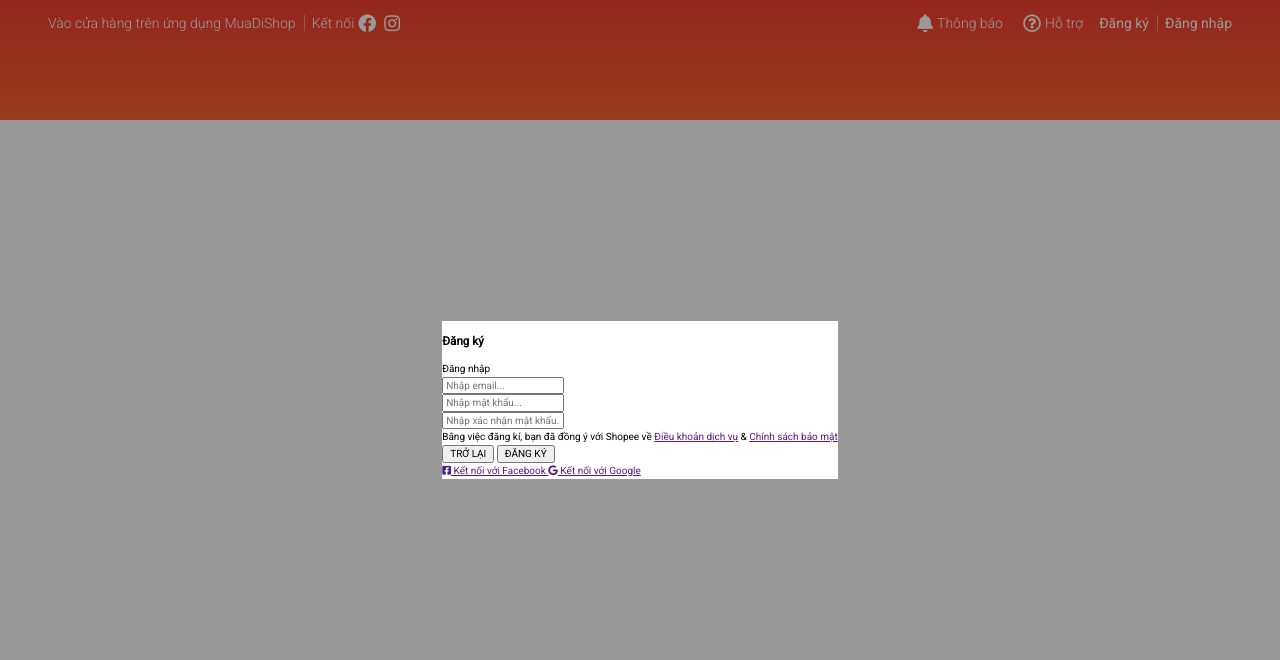
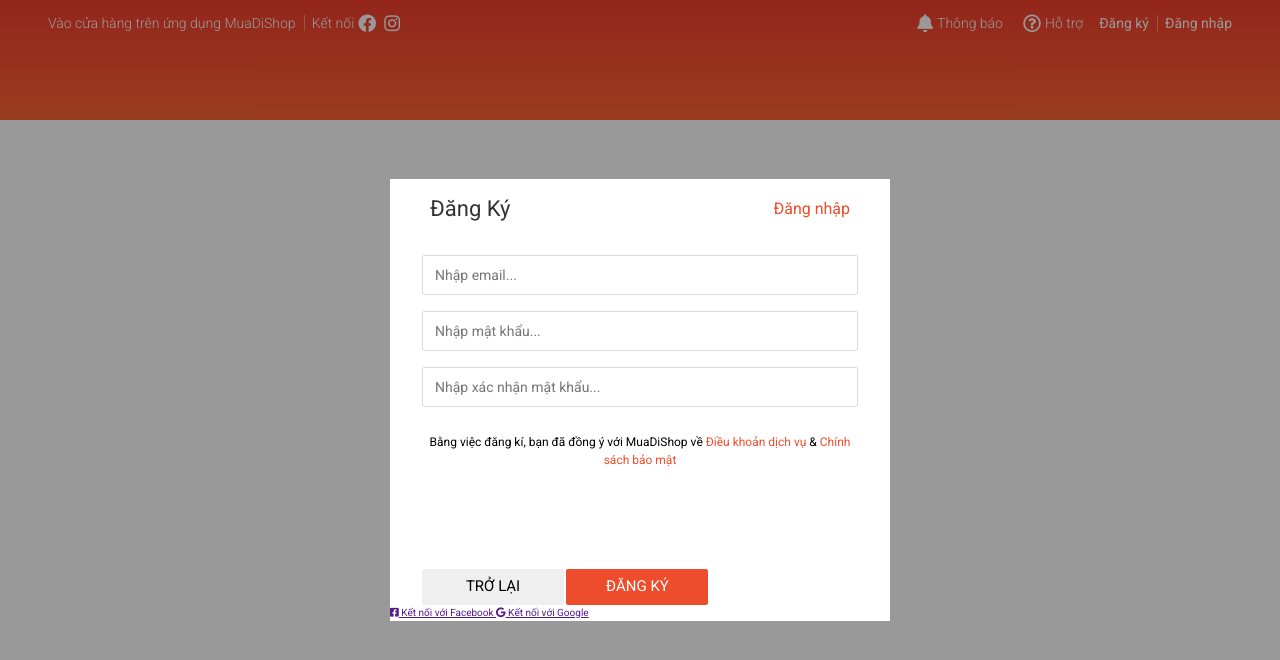
Before and after one commit to LongKool59/MuaDiShop, a plain HTML site: page index.html in a window 1280 px wide. Drawn offline with nearby package versions, Linux system fonts and the light colour scheme.

Commit message:
85. CSS Register form

```diff
--- a/assets/css/base.css
+++ b/assets/css/base.css
@@ -3,6 +3,7 @@
   --white-color: #fff;
   --black-color: #000;
   --text-color: #333;
+  --border-color: #dbdbdb;
 }
 
 * {
@@ -56,3 +57,17 @@
   display: block;
   margin: auto;
 }
+
+.btn {
+  min-width: 142px;
+  height: 36px;
+  text-decoration: none;
+  border: none;
+  border-radius: 2px;
+  font-size: 1.5rem;
+}
+
+.btn.btn--primary {
+  color: var(--white-color);
+  background-color: var(--primary-color);
+}
--- a/assets/css/main.css
+++ b/assets/css/main.css
@@ -235,3 +235,70 @@
   line-height: 40px;
   font-weight: 400;
 }
+
+/* Authen modal */
+
+.authen-form {
+  width: 500px;
+}
+
+.auth-form__container {
+  padding: 0 32px;
+}
+
+.auth-form__header {
+  display: flex;
+  align-items: center;
+  justify-content: space-between;
+  padding: 0 8px;
+}
+
+.auth-form__heading {
+  font-size: 2.2rem;
+  font-weight: 400;
+  color: var(--text-color);
+}
+
+.auth-form__switch-btn {
+  font-size: 1.6rem;
+  color: var(--primary-color);
+  font-weight: 500;
+  cursor: pointer;
+}
+
+.auth-form__form {
+}
+
+.auth-form__input {
+  width: 100%;
+  height: 40px;
+  font-size: 1.4rem;
+  margin-top: 16px;
+  padding: 0 12px;
+  border: 1px solid var(--border-color);
+  border-radius: 2px;
+  outline: none;
+}
+
+.auth-form__input:focus {
+  border-color: #777;
+}
+
+.auth-form__aside {
+  margin-top: 26px;
+}
+
+.auth-form__policy-text {
+  font-size: 1.2rem;
+  text-align: center;
+  line-height: 1.5;
+}
+
+.auth-form__text-link {
+  color: var(--primary-color);
+  text-decoration: none;
+}
+
+.auth-form__controls {
+  margin-top: 100px;
+}
--- a/index.html
+++ b/index.html
@@ -188,11 +188,11 @@
 
     <div class="modal">
       <div class="modal__body">
-        <div class="modal__inner">
         <!-- Authen form -->
         <div class="authen-form">
+          <div class="auth-form__container">
             <div class="auth-form__header">
-              <h3 class="auth-form__heading">Đăng ký</h3>
+              <h3 class="auth-form__heading">Đăng Ký</h3>
               <span class="auth-form__switch-btn">Đăng nhập</span>
             </div>
 
@@ -221,16 +221,17 @@
             </div>
             <div class="auth-form__aside">
               <div class="auth-form__policy-text">
-                Bằng việc đăng kí, bạn đã đồng ý với Shopee về
-                <a href="" class="auth-form__policy-link">Điều khoản dịch vụ</a>
+                Bằng việc đăng kí, bạn đã đồng ý với MuaDiShop về
+                <a href="" class="auth-form__text-link">Điều khoản dịch vụ</a>
                 &
-                <a href="" class="auth-form__policy-link">Chính sách bảo mật</a>
+                <a href="" class="auth-form__text-link">Chính sách bảo mật</a>
               </div>
             </div>
 
             <div class="auth-form__controls">
               <button class="btn">TRỞ LẠI</button>
               <button class="btn btn--primary">ĐĂNG KÝ</button>
+            </div>
           </div>
 
           <div class="auth-form__socials">
@@ -246,6 +247,5 @@
         </div>
       </div>
     </div>
-    </div>
   </body>
 </html>
```
Lines whose indentation alone changed are shown as unchanged.
